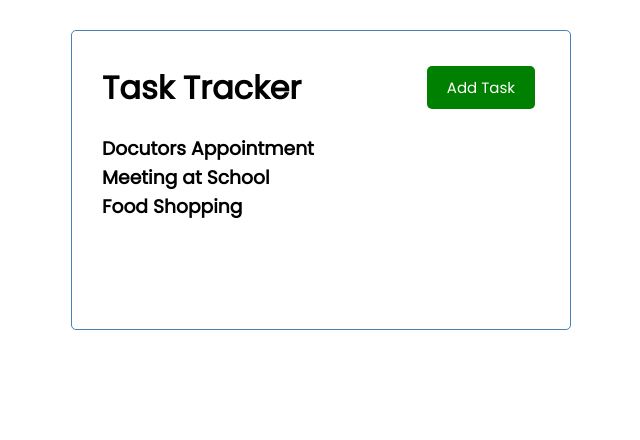
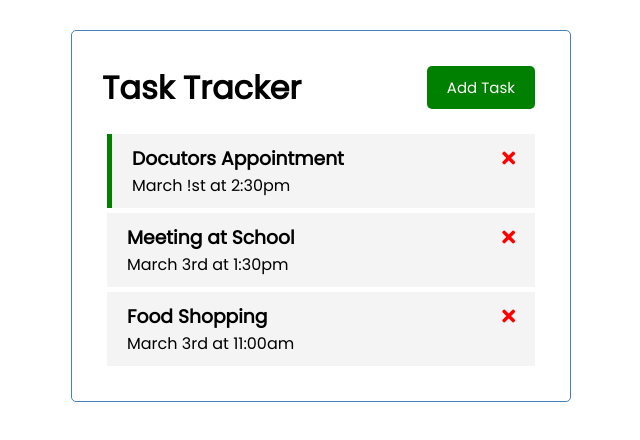
Before and after one commit to b-forme-akashi/crash_course, a Vue app in the folder vue-crash-2021/: page / in a window 1280 px wide. Shown: the top 440 px of the page, without its empty margins (319-959 px from the left). Built offline with nearby package versions, Linux system fonts and the light colour scheme.

Commit message:
task listのダブルクリックイベントを追加(div左辺のボーダーをtoggle)

```diff
--- a/vue-crash-2021/public/index.html
+++ b/vue-crash-2021/public/index.html
@@ -4,6 +4,7 @@
     <meta charset="utf-8">
     <meta http-equiv="X-UA-Compatible" content="IE=edge">
     <meta name="viewport" content="width=device-width,initial-scale=1.0">
+    <link rel="stylesheet" href="https://cdnjs.cloudflare.com/ajax/libs/font-awesome/5.15.2/css/all.min.css" />
     <link rel="icon" href="<%= BASE_URL %>favicon.ico">
     <title><%= htmlWebpackPlugin.options.title %></title>
   </head>
--- a/vue-crash-2021/src/App.vue
+++ b/vue-crash-2021/src/App.vue
@@ -1,7 +1,7 @@
 <template>
   <div class="container">
     <Header title="Task Tracker" />
-    <Tasks :tasks="tasks" />
+    <Tasks @toggle-reminder="toggleReminder" @delete-task="deleteTask" :tasks="tasks" />
   </div>
 </template>
 
@@ -20,6 +20,18 @@
       tasks: []
     }
   },
+  methods: {
+    deleteTask(id){
+      if(confirm('Are you sure?')){
+        this.tasks = this.tasks.filter((task) => task.id !== id)
+      }
+    },
+    toggleReminder(id){
+      this.tasks = this.tasks.map((task) =>
+        task.id === id ? {...task, reminder: !task.reminder} : task
+      )
+    }
+  },
   created(){
     this.tasks = [
        {
@@ -32,7 +44,7 @@
           id: 2,
           text: 'Meeting at School',
           day: 'March 3rd at 1:30pm',
-          reminder: true
+          reminder: false
         },
         {
           id: 3,
--- a/vue-crash-2021/src/components/Task.vue
+++ b/vue-crash-2021/src/components/Task.vue
@@ -1,5 +1,11 @@
 <template>
-    <h3>{{ task.text }}</h3>
+    <div @dblclick="$emit('toggle-reminder', task.id)" :class="[task.reminder ? 'reminder' : '' , 'task']">
+    <h3>
+        {{ task.text }}
+        <i @click="$emit('delete-task', task.id)" class="fas fa-times"></i>
+    </h3>
+    <p>{{ task.day }}</p>
+    </div>
 </template>
 
 <script>
@@ -7,6 +13,31 @@
     name: 'Task',
     props: {
         task: Object
-    }
+    },
+
 }
 </script>
+
+<style>
+.fas {
+    color: red;
+}
+
+.task {
+    background: #f4f4f4;
+    margin: 5px;
+    padding: 10px 20px;
+    cursor: pointer;
+}
+
+.task.reminder {
+    border-left: 5px solid green;
+}
+
+.task h3 {
+    display: flex;
+    align-items: center;
+    justify-content: space-between;
+}
+
+</style>
--- a/vue-crash-2021/src/components/Tasks.vue
+++ b/vue-crash-2021/src/components/Tasks.vue
@@ -1,16 +1,21 @@
 <template>
     <div> <!-- 囲まないとエラーでる -->
         <div :key="task.id" v-for="task in tasks">
-            <h3>{{ task.text }}</h3>
+           <Task @toggle-reminder="$emit('toggle-reminder',task.id)" @delete-task="$emit('delete-task',task.id)" :task="task" />
         </div>
     </div>
 </template>
 
 <script>
+import Task from './Task'
 export default {
     name: 'Tasks',
     props: {
         tasks: Array
-    }
+    },
+    components: {
+        Task
+    },
+    emits: ['delete-task', 'toggle-reminder']
 }
 </script>
```
